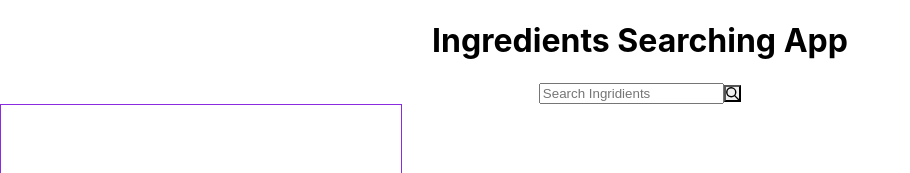
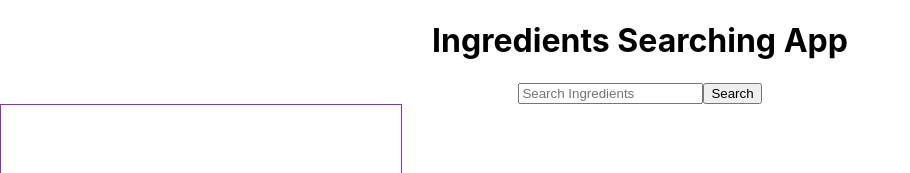
Before and after one commit to Avdika-TestAssignments/ingredientsApp, a React (Create React App) app: page / in a window 1280 px wide. Shown: the top 173 px of the page, without its empty margins (0-910 px from the left). Built offline with nearby package versions, Linux system fonts and the light colour scheme.

Commit message:
cleaned mainform, bug fixes

```diff
--- a/src/App.js
+++ b/src/App.js
@@ -1,10 +1,11 @@
-import React, { useState } from "react";
-import "./App.css";
-import Ingredient from "./components/Ingredient";
-import Mainform from "./components/mainform";
-import QueryHistory from "./components/QueryHistory";
-import apiKey from "./config";
+import React, { useState } from 'react';
+import './App.css';
+import Ingredient from './components/Ingredient';
+import Mainform from './components/mainform';
+import QueryHistory from './components/QueryHistory';
+import { apiKey } from './config';
 
+console.log('test -'+apiKey);
 function App() {
   const [query, setQuery] = useState("");
   const [ingredients, setIngredients] = useState([]);
@@ -91,6 +92,7 @@ function App() {
   };
 
   const queryHistory = JSON.parse(localStorage.getItem('queryHistory')) || [];
+
   return (
     <div className="App">
       <h1>Ingredients Searching App</h1>
@@ -98,7 +100,7 @@ function App() {
       <QueryHistory queryHistory={queryHistory} onClick={onHistoryClick} />
       <div className="ingredients">
         {ingredients !== [] &&
-          ingredients.map(ingridient => <Ingredient ingridient={ingridient} />)}
+          ingredients.map(ingredient => <Ingredient ingredient={ingredient} />)}
       </div>
     </div>
   );
--- a/src/components/Notifications.js
+++ b/src/components/Notifications.js
@@ -1,4 +1,4 @@
-import React from 'react'
+import React from 'react';
 
 function Notifications({ notifications }) {
     return (
--- a/src/components/QueryHistory.js
+++ b/src/components/QueryHistory.js
@@ -4,7 +4,7 @@ import uuid from 'react-uuid';
 function QueryHistory({ onClick, queryHistory }) {
     console.log('__ queryHistory : ', queryHistory);
     return (
-        <div pos="absolute" left="25%" maxW="50%"  className='historyWindow'>
+        <div pos="absolute" left="25%" maxw="50%"  className="historyWindow">
             <ul id="searchHistory">
             {queryHistory.map((historyElement, index) =>
                     index < 10 && <li key={uuid()} onClick={() => onClick(historyElement)}>{historyElement.query}</li>
--- a/src/components/mainform.js
+++ b/src/components/mainform.js
@@ -1,31 +1,23 @@
-import * as React from 'react';
+import React from 'react';
 import Notifications from './Notifications';
-import { Input, IconButton } from "@chakra-ui/react";
-import { SearchIcon }  from '@chakra-ui/icons';
 
 const mainform = ({ notifications, onChange, onSubmit, query }) => {
     return (
         <form onSubmit={onSubmit} className="search-form">
             {notifications !== "" && <Notifications notifications={notifications} />}
-            <Input
-                variant="filled"
-                maxWidth="50%"
-                focusBorderColor = "blue.500"
-                errorBorderColor = "red.500"
+            <input
                 type="text"
                 name="query"
                 onChange={onChange}
                 value={query}
                 autoComplete="off"
-                placeholder="Search Ingridients"
+                placeholder="Search Ingredients"
+                spellcheck="true"
             />
-            <IconButton
-                colorScheme="blue"
-                aria-label="Search database"
+            <input
                 type="submit"
                 value="Search"
-                icon={<SearchIcon />}
-                />
+            />
         </form>
     );
 };
--- a/src/config.js
+++ b/src/config.js
@@ -1 +1,3 @@
 const apiKey = 'fced7d7b5e6440f3a7a173f5026615e3';
+
+export {apiKey};
```
Also changed, not shown: src/components/Ingredient.js (+5 -3 lines).
